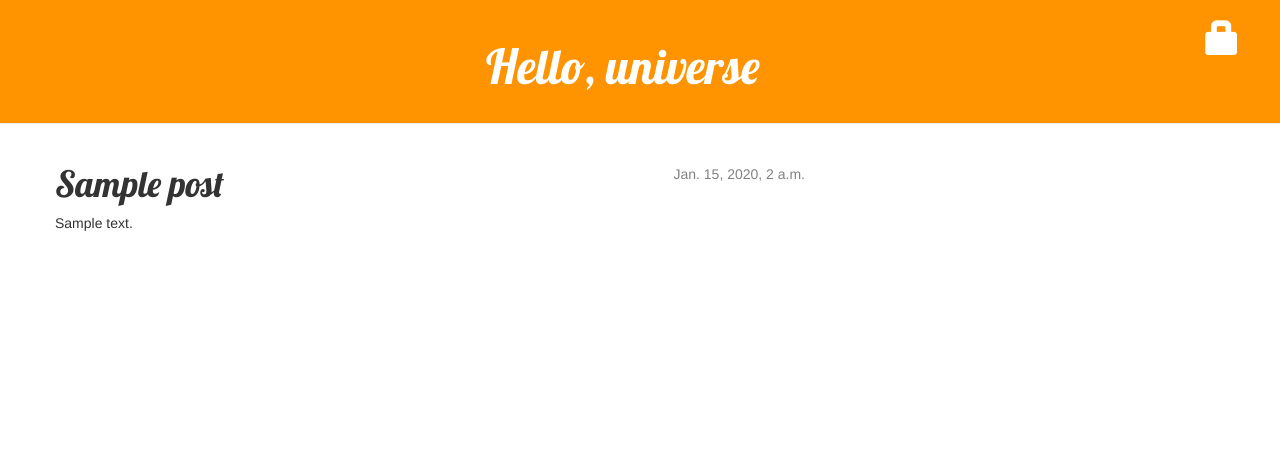
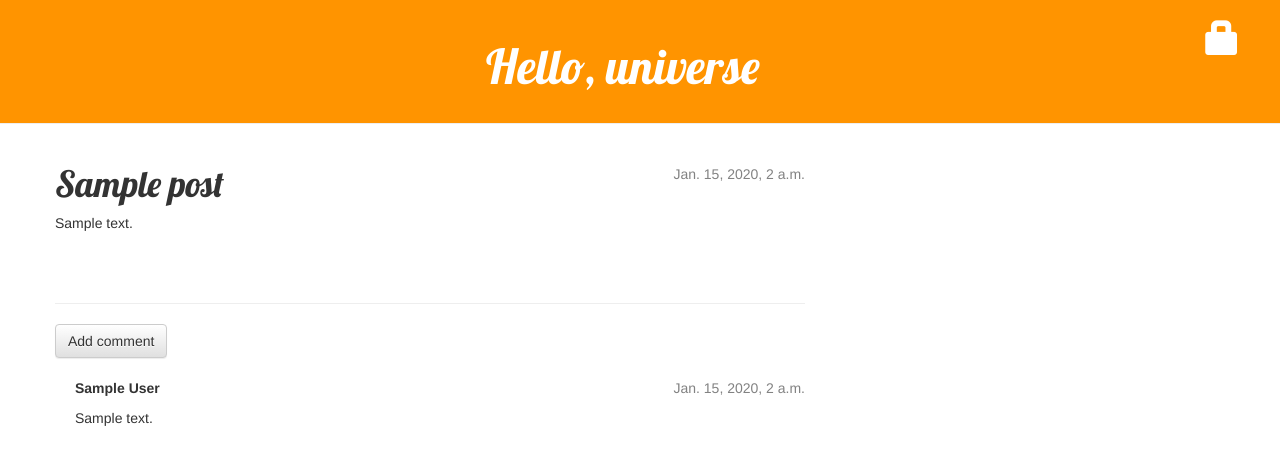
Before and after one commit to RJA-CON/py-blog, a Django app: page /post/1/ in a window 1280 px wide. Shown: the top 465 px of the page. Run offline with Django 3.2, Linux system fonts and the light colour scheme; tables that the repository leaves empty hold one stand-in row (values such as "Sample post"); some libraries are stand-ins or nearby versions.

Commit message:
added comment features

```diff
--- a/blog/admin.py
+++ b/blog/admin.py
@@ -1,4 +1,5 @@
 from django.contrib import admin
-from .models import Post
+from .models import Post, Comment
 
 admin.site.register(Post)
+admin.site.register(Comment)
--- a/blog/models.py
+++ b/blog/models.py
@@ -18,3 +18,21 @@ class Post(models.Model):
 
 	def __str__(self):
 		return self.title
+
+	def approved_comments(self):
+		return self.comments.filter(approved_comment=True)
+
+
+class Comment(models.Model):
+	post = models.ForeignKey('blog.Post', related_name='comments')
+	author = models.CharField(max_length=200)
+	text = models.TextField()
+	created_date = models.DateTimeField(default=timezone.now)
+	approved_comment = models.BooleanField(default=False)
+
+	def approve(self):
+		self.approved_comment = True
+		self.save()
+
+	def __str__(self):
+		return self.text
--- a/blog/static/css/blog.css
+++ b/blog/static/css/blog.css
@@ -45,3 +45,7 @@ h1, h2, h3, h4 {
 .post h1 a, .post h1 a:visited {
     color: #000000;
 }
+
+.comment {
+    margin: 20px 0px 20px 20px;
+}
--- a/blog/templates/blog/post_detail.html
+++ b/blog/templates/blog/post_detail.html
@@ -20,4 +20,31 @@
 		<h1>{{ post.title }}</h1>
 		<p>{{ post.text|linebreaks }}</p>
 	</div>
+
+	<hr>
+	<a href="{% url "add_comment_to_post" pk=post.pk %}" class="btn btn-default">
+		Add comment
+	</a>
+	{% for comment in post.comments.all %}
+		{% if user.is_authenticated or comment.approved_comment %}
+		<div class="comment">
+			<div class="date">
+				{{ comment.created_date }}
+				{% if not comment.approved_comment %}
+					<a class="btn btn-default" href="{% url "comment_remove" pk=comment.pk %}">
+						<span class="glyphicon glyphicon-remove"></span>
+					</a>
+					<a class="btn btn-default" href="{% url "comment_approve" pk=comment.pk %}">
+						<span class="glyphicon glyphicon-ok"></span>
+					</a>
+				{% endif %}
+			</div>
+			<strong>{{ comment.author }}</strong>
+			<p>{{ comment.text|linebreaks }}</p>
+		</div>
+		{% endif %}
+	{% empty %}
+		<p>No comments here yet :(</p>
+	{% endfor %}
+
 {% endblock %}
--- a/blog/templates/blog/post_list.html
+++ b/blog/templates/blog/post_list.html
@@ -6,6 +6,7 @@
 	    	<p class="date">Published: {{ post.published_date }}</p>
 	    	<h1><a href="{% url "post_detail" pk=post.pk %}">{{ post.title }}</a></h1>
 	    	<p>{{ post.text|linebreaks }}</p>
+	    	<a href="{% url "blog.views.post_detail" pk=post.pk %}">Comments: {{ post.approved_comments.count }}</a>
 		</div>
 	{% endfor %}
 {% endblock %}
--- a/blog/urls.py
+++ b/blog/urls.py
@@ -3,11 +3,24 @@ from . import views
 
 
 urlpatterns = [
+	# view the blog
 	url(r'^$', views.post_list, name='post_list'),
+	# view the full post
 	url(r'^post/(?P<pk>[0-9]+)/$', views.post_detail, name='post_detail'),
+	# write a new post
 	url(r'^post/new/$', views.post_new, name='post_new'),
+	# edit a post
 	url(r'^post/(?P<pk>[0-9]+)/edit/$', views.post_edit, name='post_edit'),
+	# view page of drafted posts
 	url(r'^drafts/$', views.post_draft_list, name='post_draft_list'),
+	# publish the drafted posts
 	url(r'^post/(?P<pk>[0-9]+)/publish/$', views.post_publish, name='post_publish'),
+	# remove post
 	url(r'^post/(?P<pk>[0-9]+)/remove/$', views.post_remove, name='post_remove'),
+	# add post comment
+	url(r'^post/(?P<pk>[0-9]+)/comment/$', views.add_comment_to_post, name='add_comment_to_post'),
+	# to approve a comment
+	url(r'^comment/(?P<pk>[0-9]+)/approve/$', views.comment_approve, name='comment_approve'),
+	# to remove a comment
+	url(r'^comment/(?P<pk>[0-9]+)/remove/$', views.comment_remove, name='comment_remove'),
 ]
--- a/blog/views.py
+++ b/blog/views.py
@@ -2,8 +2,8 @@ from django.shortcuts import render, get_object_or_404, redirect
 from django.utils import timezone
 from django.contrib.auth.decorators import login_required
 
-from .models import Post
-from .forms import PostForm
+from .models import Post, Comment
+from .forms import PostForm, CommentForm
 
 
 def post_list(request):
@@ -60,3 +60,29 @@ def post_remove(request, pk):
 	post = get_object_or_404(Post, pk=pk)
 	post.delete()
 	return redirect('blog.views.post_list')
+
+def add_comment_to_post(request, pk):
+	post = get_object_or_404(Post, pk=pk)
+	if request.method == "POST":
+		form = CommentForm(request.POST)
+		if form.is_valid():
+			comment = form.save(commit=False)
+			comment.post = post
+			comment.save()
+			return redirect('blog.views.post_detail', pk=post.pk)
+	else:
+		form = CommentForm()
+	return render(request, 'blog/add_comment_to_post.html', {'form': form})
+
+@login_required
+def comment_approve(request, pk):
+	comment = get_object_or_404(Comment, pk=pk)
+	comment.approve()
+	return redirect('blog.views.post_detail', pk=comment.post.pk)
+
+@login_required
+def comment_remove(request, pk):
+	comment = get_object_or_404(Comment, pk=pk)
+	post_pk = comment.post.pk
+	comment.delete()
+	return redirect('blog.views.post_detail', pk=post_pk)
```
Also changed, not shown: blog/forms.py (+9 -1 lines), blog/templates/blog/add_comment_to_post.html (added, +10 -0 lines), blog/migrations/0002_comment.py (added).
